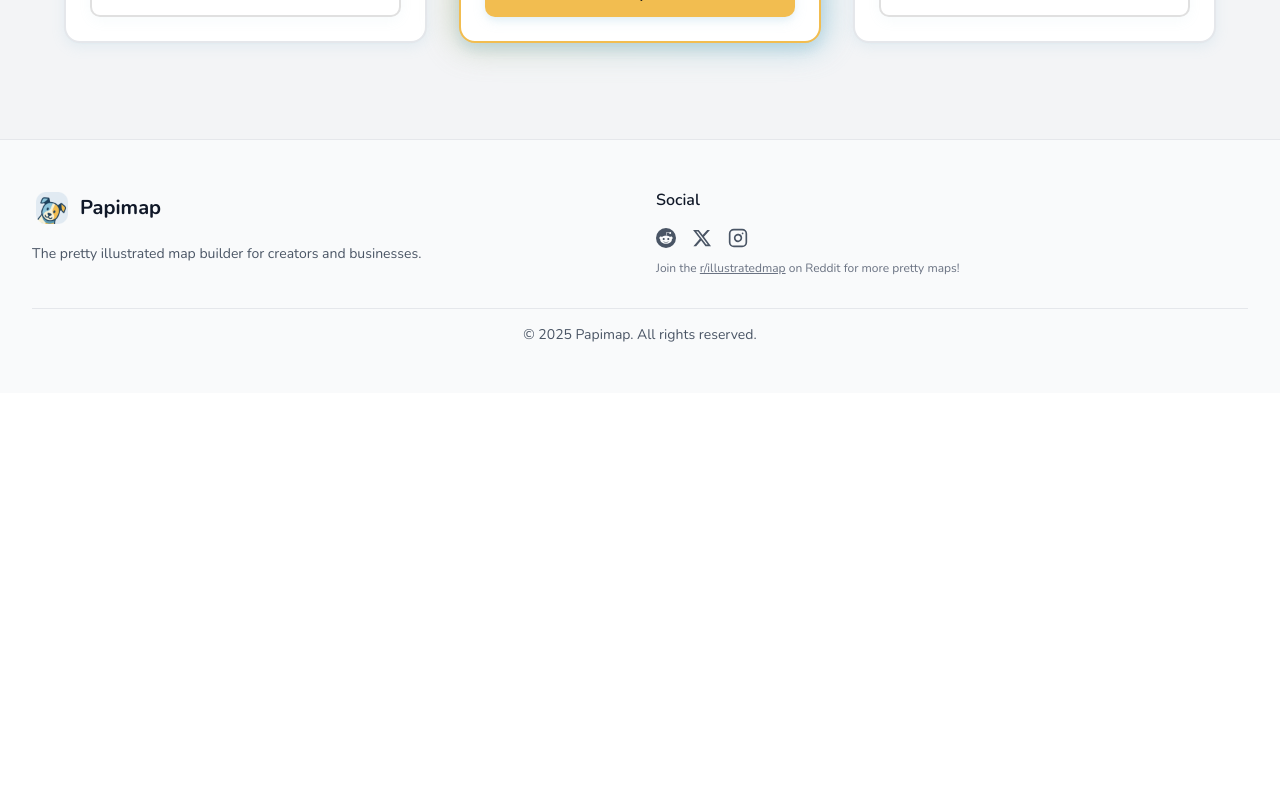
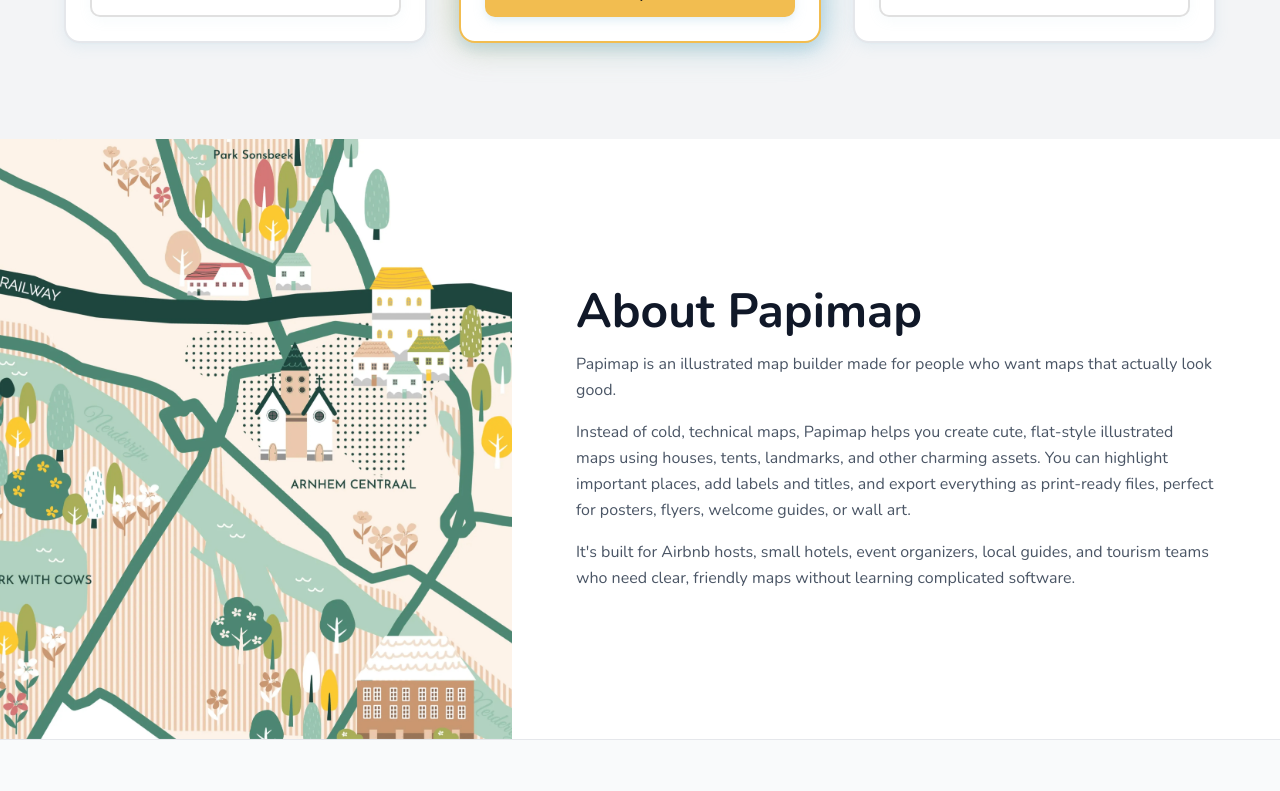
Before and after one commit to wentungwen/papimap-landing-page, a Next.js app: page / in a window 1280 px wide. Shown: the part 3400-4191 px from the top of the page. Before the commit the page ends 3793 px from the top, so only its background shows below. Built offline with nearby package versions, Linux system fonts and the light colour scheme.

Commit message:
feat: Add About section with content and image; update footer description for clarity

```diff
--- a/app/page.tsx
+++ b/app/page.tsx
@@ -568,6 +568,51 @@
         </div>
       </section>
 
+      {/* About Section */}
+      <section id="about" className="bg-white">
+        <div className="flex flex-col md:flex-row min-h-[600px]">
+          <motion.div
+            initial={{ opacity: 0, y: 20 }}
+            whileInView={{ opacity: 1, y: 0 }}
+            viewport={{ once: true }}
+            transition={{ duration: 0.6 }}
+            className="flex flex-col md:flex-row w-full min-h-[600px]"
+          >
+            {/* Image */}
+            <div className="w-full md:w-4/10 md:order-first overflow-hidden h-full">
+              <Image
+                src="/landing-images/about-image.jpg"
+                alt="About Papimap"
+                width={400}
+                height={400}
+                className="w-full h-full object-cover"
+              />
+            </div>
+
+            {/* Content */}
+            <div className="w-full md:w-6/10 md:order-last px-6 sm:px-8 md:px-12 lg:px-16 py-8 md:py-0 flex flex-col justify-center">
+              <h2
+                className="text-3xl sm:text-4xl lg:text-5xl font-bold mb-4 text-gray-900"
+                style={{ fontFamily: "var(--font-nunito)" }}
+              >
+                About Papimap
+              </h2>
+              <div className="space-y-4 text-gray-600 leading-relaxed">
+                <p>
+                  Papimap is an illustrated map builder made for people who want maps that actually look good.
+                </p>
+                <p>
+                  Instead of cold, technical maps, Papimap helps you create cute, flat-style illustrated maps using houses, tents, landmarks, and other charming assets. You can highlight important places, add labels and titles, and export everything as print-ready files, perfect for posters, flyers, welcome guides, or wall art.
+                </p>
+                <p>
+                  It's built for Airbnb hosts, small hotels, event organizers, local guides, and tourism teams who need clear, friendly maps without learning complicated software.
+                </p>
+              </div>
+            </div>
+          </motion.div>
+        </div>
+      </section>
+
       {/* Footer */}
       <footer className="py-12 px-4 sm:px-6 lg:px-8 bg-gray-50 border-t border-gray-200">
         <div className="max-w-7xl mx-auto">
@@ -592,7 +637,7 @@
                 </span>
               </div>
               <p className="text-sm text-gray-600">
-                The pretty illustrated map builder for creators and businesses.
+                The pretty illustrated map builder for real places. No design skills needed!
               </p>
             </div>
 
```
Also changed, not shown: public/landing-images/about-image.jpg (added).
